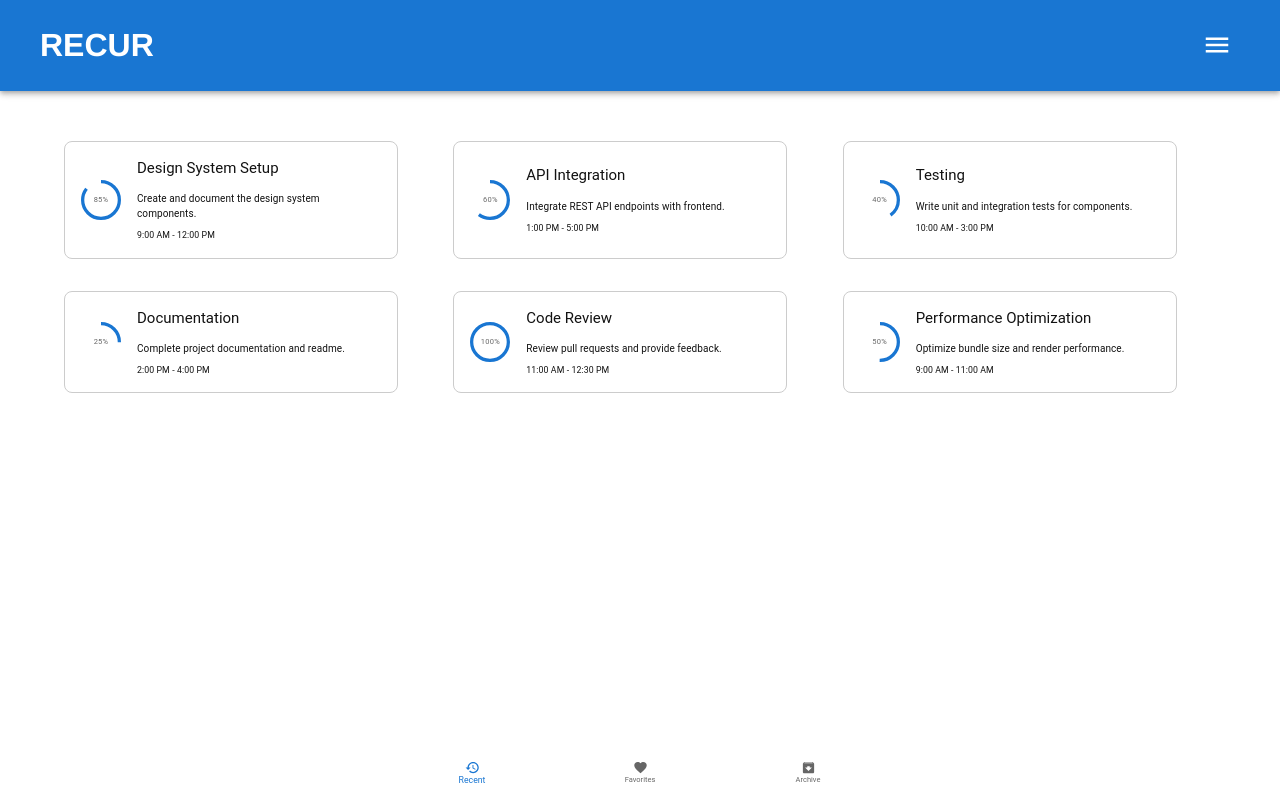
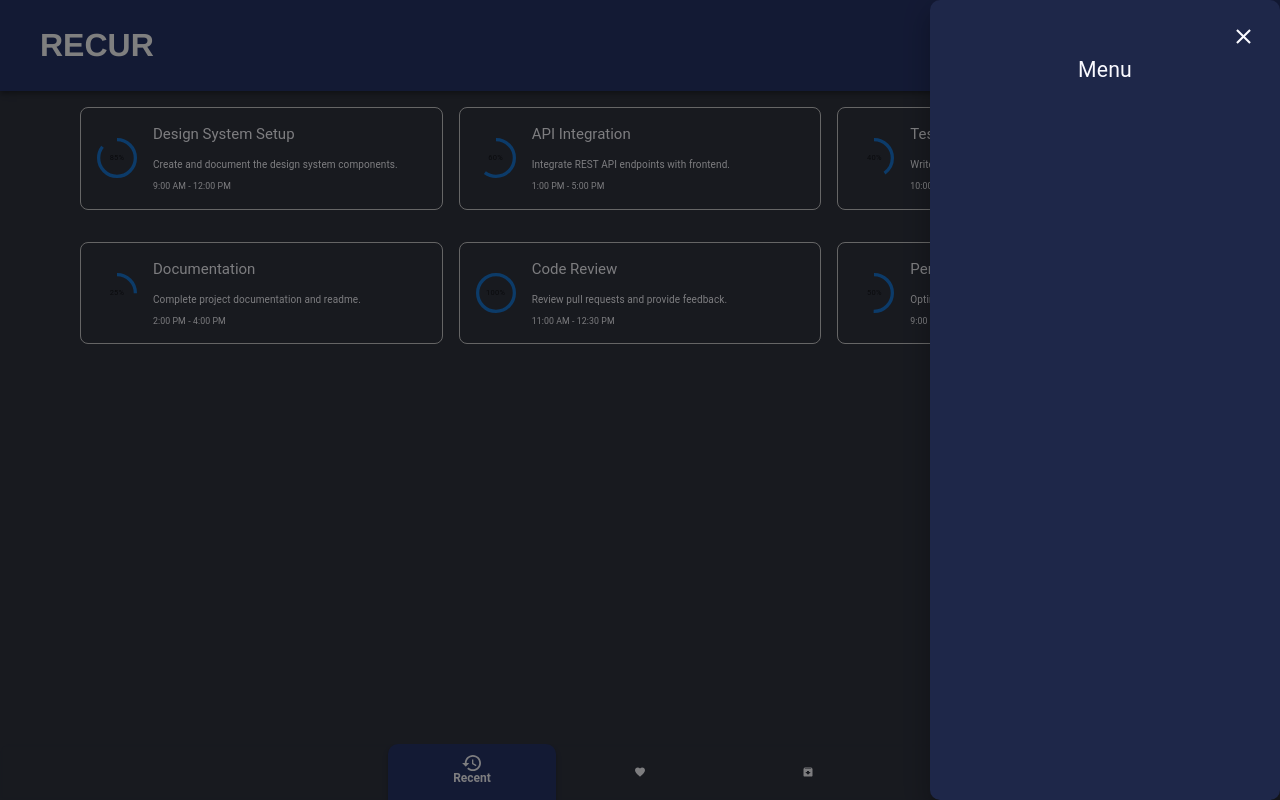
Before and after one commit to lelelon225/recur, a React (Vite) app in the folder frontend/: page / in a window 1280 px wide. Both pictures are taken after a click on the button "menu". Built offline with nearby package versions, Linux system fonts and the light colour scheme.

Commit message:
[Update] styling improvements (color scheme and navigation)

```diff
--- a/frontend/src/components/atoms/AppBar.tsx
+++ /dev/null
@@ -1,37 +0,0 @@
-import {
-  AppBar as MuiAppBar,
-  Toolbar,
-  IconButton,
-  Box,
-} from "@mui/material";
-import type { AppBarProps as MuiAppBarProps } from "@mui/material/AppBar";
-import MenuIcon from "@mui/icons-material/Menu";
-
-type AppBarProps = MuiAppBarProps & {
-  children: React.ReactNode;
-};
-
-function AppBar({ children, ...props }: AppBarProps) {
-  return (
-    <MuiAppBar position="static" {...props}>
-      <Toolbar>
-        <Box
-          sx={{
-            width: "100%",
-            display: "flex",
-            justifyContent: "space-between",
-            alignItems: "center",
-          }}
-        >
-          <Box>{children}</Box>
-
-          <IconButton color="inherit" aria-label="menu">
-            <MenuIcon sx={{ fontSize: "3rem" }} />
-          </IconButton>
-        </Box>
-      </Toolbar>
-    </MuiAppBar>
-  );
-}
-
-export default AppBar;
--- /dev/null
+++ b/frontend/src/components/atoms/AppBarDrawer.tsx
@@ -0,0 +1,41 @@
+import Drawer from "@mui/material/Drawer";
+import Box from "@mui/material/Box";
+import Typography from "@mui/material/Typography";
+import Grid from "@mui/material/Grid";
+import IconButton from "@mui/material/IconButton";
+import CloseIcon from "@mui/icons-material/Close";
+
+type AppBarDrawerProps = {
+    drawerOpen: boolean;
+    setDrawerOpen: (open: boolean) => void;
+    className?: string;
+};
+
+function AppBarDrawer({ drawerOpen, setDrawerOpen, className }: AppBarDrawerProps) {
+    return (
+        <Drawer
+            anchor="right"
+            open={drawerOpen}
+            onClose={() => setDrawerOpen(false)}
+            className={className}
+            >
+            <Box>
+                <Grid container sx={{ spacing: 2, flexDirection: "column", alignItems: "center", borderRadius: "8px", padding: "16px" }}>
+                    <IconButton
+                        color="inherit"
+                        aria-label="close"
+                        onClick={() => setDrawerOpen(false)}
+                        sx={{ alignSelf: "flex-end" }}
+                    >
+                        <CloseIcon sx={{ fontSize: "2.5rem" }} />
+                    </IconButton>
+                    <Typography variant="h4">Menu</Typography>
+                    {/* Menu items */}
+
+                </Grid>
+            </Box>
+        </Drawer>
+    )
+}
+
+export default AppBarDrawer
--- a/frontend/src/components/atoms/NavigationBar.tsx
+++ b/frontend/src/components/atoms/NavigationBar.tsx
@@ -1,11 +1,8 @@
-
-
-
 import Box from '@mui/material/Box';
 import BottomNavigation from '@mui/material/BottomNavigation';
 import BottomNavigationAction from '@mui/material/BottomNavigationAction';
-import { useState, type ReactNode } from 'react';
-import type {BottomNavigationProps} from '@mui/material/BottomNavigation';
+import { useEffect, useState, type ReactNode } from 'react';
+import type { BottomNavigationProps } from '@mui/material/BottomNavigation';
 
 type NavigationBarProps = BottomNavigationProps & {
   destinations: {
@@ -15,25 +12,30 @@ type NavigationBarProps = BottomNavigationProps & {
   }[];
 };
 
+
 function NavigationBar({ className, destinations }: NavigationBarProps) {
-  const [value, setValue] = useState(0);
+    const [value, setValue] = useState(0);
+
+    function handleNavigation(index: number) {
+          setValue(index);
+          destinations[index].navigate();
+    }
+
+    useEffect(() => {
+       destinations[0].navigate();
+    }, []);
+
 
   return (
-    <Box sx={{ width: 500 }} className={className}>
-      <BottomNavigation
-        showLabels
-        value={value}
-        onChange={(event, newValue) => {
-          setValue(newValue);
-          event.preventDefault(); // Prevent the default behavior of the click event
-        }}
-      >
+    <Box sx={{ width: "100%" }} className={className}>
+
+      <BottomNavigation value={value} onChange={(_, v) => setValue(v)}>
         {destinations.map((destination, index) => (
           <BottomNavigationAction
             key={index}
-            onClick={() => destination.navigate()}
             label={destination.label}
             icon={destination.icon}
+            onClick={() => {handleNavigation(index)}}
           />
         ))}
       </BottomNavigation>
--- a/frontend/src/components/molecules/taskCard.tsx
+++ b/frontend/src/components/molecules/taskCard.tsx
@@ -23,12 +23,11 @@ function TaskCard({ title, description, start, end, progress }: TaskCardProps) {
         display: "flex",
         alignItems: "center",
         gap: "16px",
-        minWidth: "300px",
-        maxWidth: "300px",
         hover: {
           boxShadow: "0 4px 8px rgba(0, 0, 0, 0.1)",
           transition: "box-shadow 0.3s ease-in-out",
         },
+
       }}
     >
       <CircularProgressWithLabel value={progress} />
--- /dev/null
+++ b/frontend/src/components/organisms/AppBar.tsx
@@ -0,0 +1,49 @@
+import {
+    AppBar as MuiAppBar,
+    Toolbar,
+    IconButton,
+    Box,
+} from "@mui/material";
+import type { AppBarProps as MuiAppBarProps } from "@mui/material/AppBar";
+import MenuIcon from "@mui/icons-material/Menu";
+import { useState } from "react";
+import AppBarDrawer from "../atoms/AppBarDrawer";
+
+type AppBarProps = MuiAppBarProps & {
+    children: React.ReactNode;
+    };
+
+function AppBar({ children, ...props }: AppBarProps) {
+    const [drawerOpen, setDrawerOpen] = useState(false);
+
+return (
+        <>
+        <MuiAppBar position="static" {...props}>
+            <Toolbar>
+            <Box
+                sx={{
+                width: "100%",
+                display: "flex",
+                justifyContent: "space-between",
+                alignItems: "center",
+                }}
+            >
+                <Box>{children}</Box>
+
+                <IconButton
+                color="inherit"
+                aria-label="menu"
+                onClick={() => setDrawerOpen(true)}
+                >
+                <MenuIcon sx={{ fontSize: "3rem" }} />
+                </IconButton>
+            </Box>
+            </Toolbar>
+        </MuiAppBar>
+        <AppBarDrawer drawerOpen={drawerOpen} setDrawerOpen={setDrawerOpen} className="appBarDrawer" />
+
+        </>
+    );
+}
+
+    export default AppBar;
--- a/frontend/src/components/pages/HomePage.tsx
+++ b/frontend/src/components/pages/HomePage.tsx
@@ -60,13 +60,15 @@ function HomePage() {
       <Box
         className="HomePage"
         sx={{
-          marginTop: "50px",
           display: "grid",
           gridTemplateColumns: {
             xs: "1fr",
             sm: "repeat(2, 1fr)",
             md: "repeat(3, 1fr)",
           },
+          justifyContent: "center",
+          alignItems: "center",
+          margin: "auto",
           gap: "16px",
         }}
       >
--- a/frontend/src/components/templates/DefaulLayout.tsx
+++ b/frontend/src/components/templates/DefaulLayout.tsx
@@ -3,7 +3,7 @@ import NavigationBar from "../atoms/NavigationBar"
 import RestoreIcon from '@mui/icons-material/Restore';
 import FavoriteIcon from '@mui/icons-material/Favorite';
 import ArchiveIcon from '@mui/icons-material/Archive';
-import AppBar from "../atoms/AppBar"
+import AppBar from "../organisms/AppBar"
 
 type DefaultLayoutProps = {
   children: React.ReactNode
@@ -18,7 +18,9 @@ function DefaultLayout({ children }: DefaultLayoutProps) {
      <AppBar position="static" className="appBar">
         <h1>RECUR</h1>
       </AppBar>
-      <main>{children}</main>
+      <div className="content">
+        {children}
+      </div>
       <NavigationBar className="navigationBar" destinations={[
         { navigate: () => navigate('/'), label: "Recent", icon: <RestoreIcon /> },
         { navigate: () => navigate('/favorites'), label: "Favorites", icon: <FavoriteIcon /> },
--- a/frontend/src/index.css
+++ b/frontend/src/index.css
@@ -1,5 +1,5 @@
 *,
-*::before
+*::before,
 *::after {
     box-sizing: border-box;
 }
@@ -10,17 +10,19 @@
     --font-sans: "Helvetica Neue", Arial, sans-serif;
     --font-mono: "SFMono-Regular", Menlo, Monaco, Consolas, "Liberation Mono", "Courier New", monospace;
 
-    --color-bg: #ffffff;
-    --color-text: #121212;
+    --color-bg: #30343F;
+    --color-text: #FAFAFF;
     --color-border: #e3e5e8;
-    --color-primary: #2563eb;
+    --color-primary: #273469;
+    --color-accent: #1E2749;
 
     --space-sm: 0.8rem;
     --space-md: 1.6rem;
     --space-lg: 2.4rem;
 
-    --radius-md: 0.8rem;
-    --shadow-sm: 0 1px 2px rgba(0, 0, 0, 0.06);
+    --shadow: 0 4px 6px rgba(0, 0, 0, 0.137), 0 1px 3px rgba(0, 0, 0, 0.161);
+
+    --radius: 1rem;
     --max-width: 1200px;
     --transition-base: 250ms ease;
 }
@@ -49,11 +51,31 @@ body {
     overflow-x: hidden;
 }
 
+/*#region Layout */
 .appBar {
     position: static;
-    padding : 0 var(--space-md);
+    background: var(--color-primary);
+    padding: 0 var(--space-md);
     width: 100%;
     z-index: 1000;
+}
+
+.appBarDrawer .MuiDrawer-paper {
+    border-radius: var(--radius);
+    color: var(--color-text);
+    background: var(--color-accent);
+    min-width: 350px;
+}
+
+.content {
+    display: flex;
+    flex-direction: column;
+    align-items: center;
+    justify-content: center;
+    padding: var(--space-md);
+    max-width: var(--max-width);
+    margin: 0 auto;
+    margin-bottom: 80px; /* Space for the navigation bar */
 }
 
 .navigationBar {
@@ -61,5 +83,46 @@ body {
     bottom: 0;
     left: 0;
     width: 100%;
-    z-index: 1000;
+    overflow: hidden;
+    border-radius: var(--radius) var(--radius) 0 0;
 }
+
+.navigationBar .MuiBottomNavigation-root {
+    background: transparent;
+    backdrop-filter: blur(1.8px);
+    border-radius: var(--radius) var(--radius) 0 0;
+}
+
+.navigationBar .MuiBottomNavigationAction-root {
+    color: var(--color-text);
+    transition: color 0.25s ease;
+}
+
+.navigationBar .MuiBottomNavigationAction-root.Mui-selected {
+    animation: bounceIn 0.5s ease;
+    background: var(--color-primary);
+    border-radius: var(--radius) var(--radius) 0 0;
+    box-shadow: var(--shadow);
+}
+
+
+.navigationBar .MuiBottomNavigationAction-root .MuiBottomNavigationAction-label,
+.navigationBar .MuiBottomNavigationAction-root .MuiSvgIcon-root {
+    transition: transform 0.3s cubic-bezier(0.34, 1.56, 0.64, 1);
+    font-size: 1.2rem;
+    font-weight: 600;
+}
+
+.navigationBar .MuiBottomNavigationAction-root.Mui-selected .MuiSvgIcon-root {
+    transform: translateY(-2px) scale(1.8);
+}
+
+@keyframes bounceIn {
+    0% {
+        transform: translateY(100%);
+    }
+    100% {
+        transform: translateY(0);
+    }
+}
+/*#endregion Layout */
```
